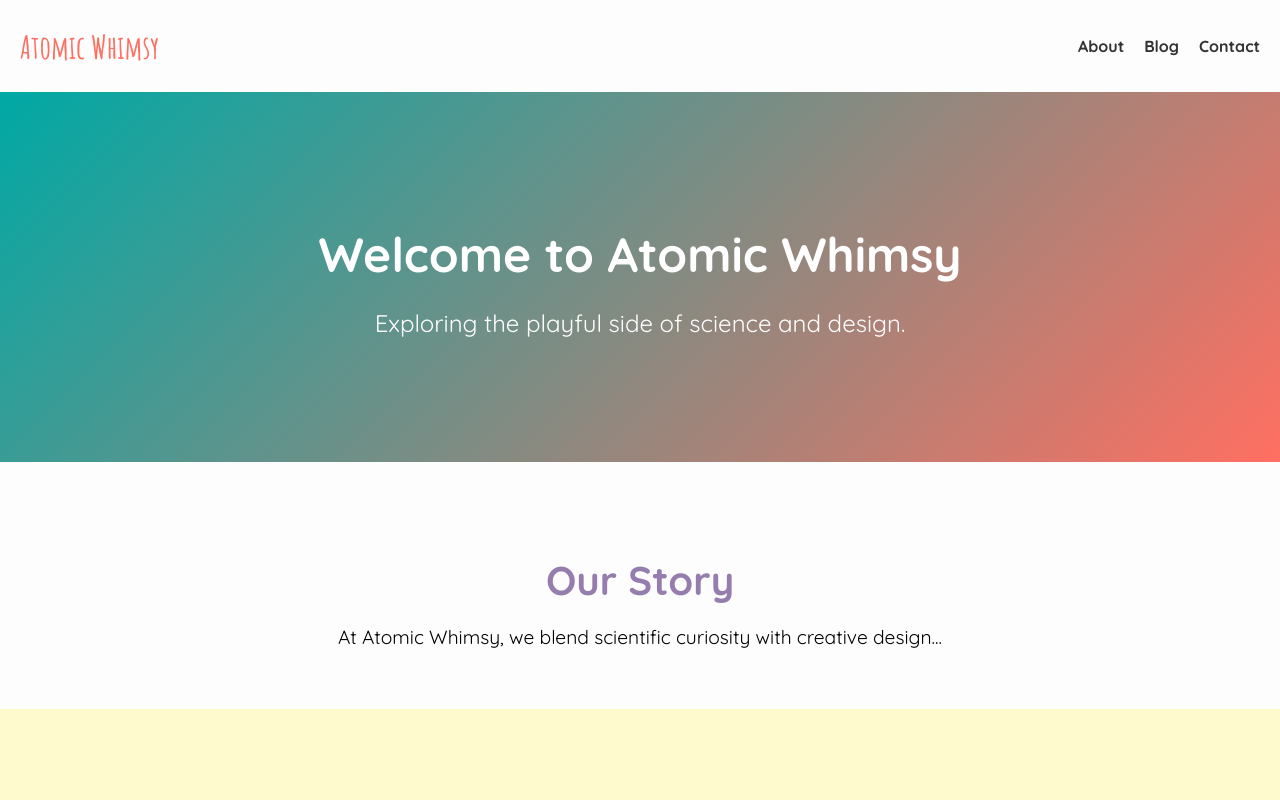
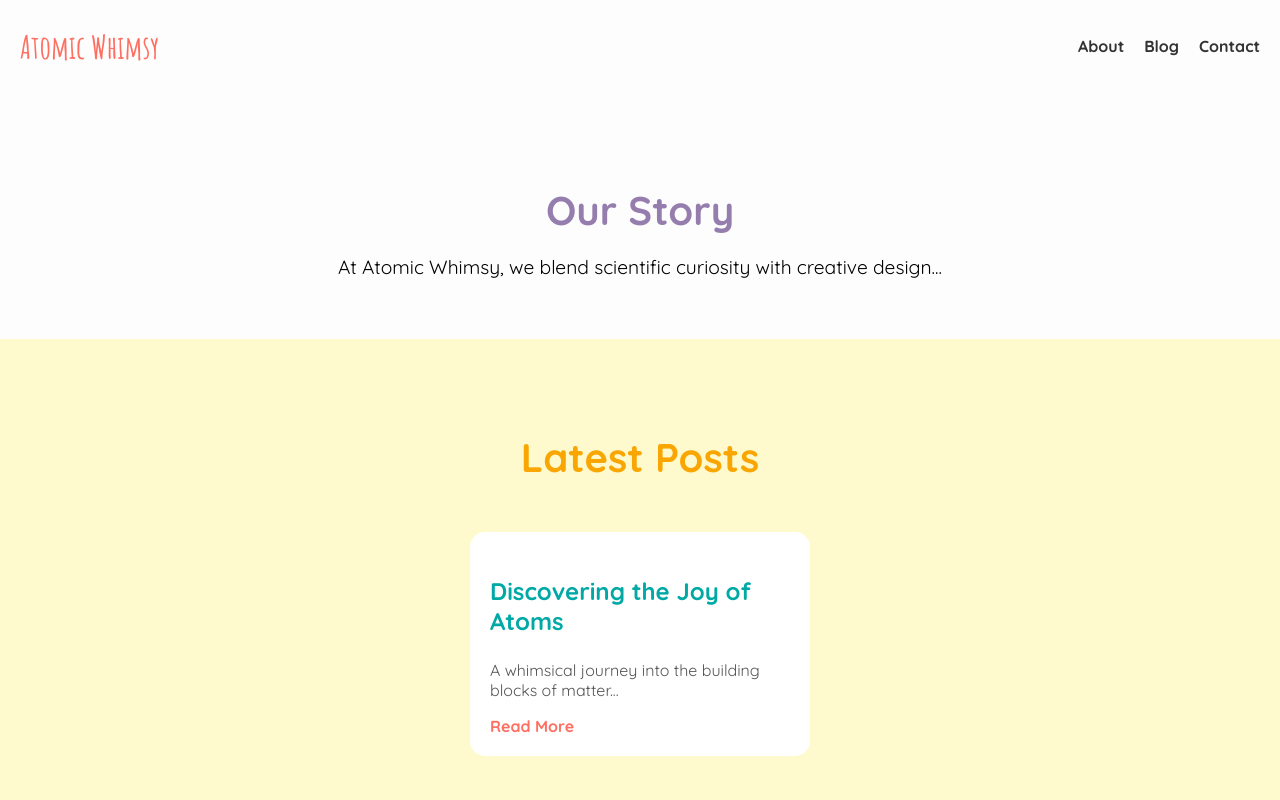
Before and after one commit to sethdrebitko/AtomicWhimsy, a plain HTML site: page index.html in a window 1280 px wide. Shown: the top 800 px of the page. Drawn offline with Linux system fonts and the light colour scheme; a script that the page names is missing.

Commit message:
Update index.html

```diff
--- a/index.html
+++ b/index.html
@@ -18,10 +18,6 @@
                 <li><a href="#contact">Contact</a></li>
             </ul>
         </nav>
-        <div class="hero">
-            <h1>Welcome to Atomic Whimsy</h1>
-            <p>Exploring the playful side of science and design.</p>
-        </div>
     </header>
     <main>
         <section id="about">
```
